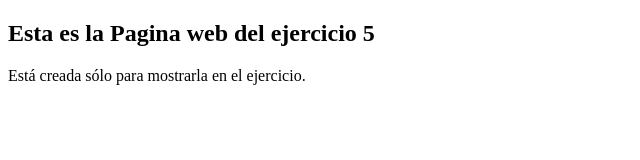
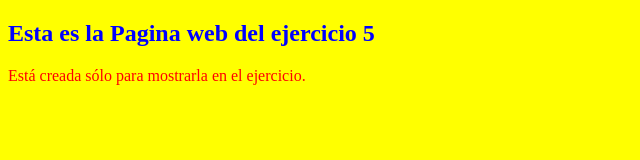
Before and after one commit to Luisms1976/Ejercicio_Unit5_website, a plain HTML site: page index.html in a window 1280 px wide. Shown: the whole page, without its empty margins (0-640 px from the left). Drawn offline with Linux system fonts and the light colour scheme.

Commit message:
Vincular CSS y agregar estilos básicos

```diff
--- /dev/null
+++ b/estilos.css
@@ -0,0 +1,10 @@
+body{
+	background: yellow;
+}
+h2 {
+	color: blue;
+}
+
+p {
+	color: red;
+}
--- a/index.html
+++ b/index.html
@@ -5,7 +5,7 @@
         <title>Ejercicio Unit 5 website</title>
         <meta charset="utf-8">
         <meta name="author" content="Luis Martinez Serrano" />
-        <link rel="stylesheet" href="index.css">
+        <link rel="stylesheet" href="estilos.css">
     </head>
 
     <body>
```
